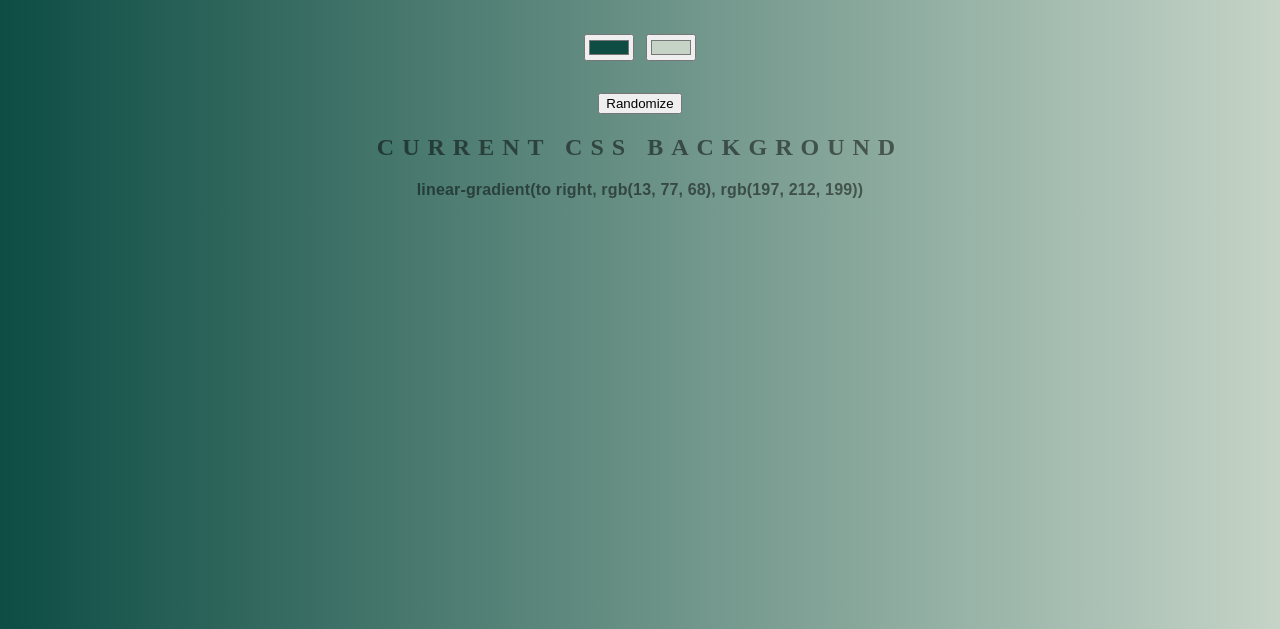
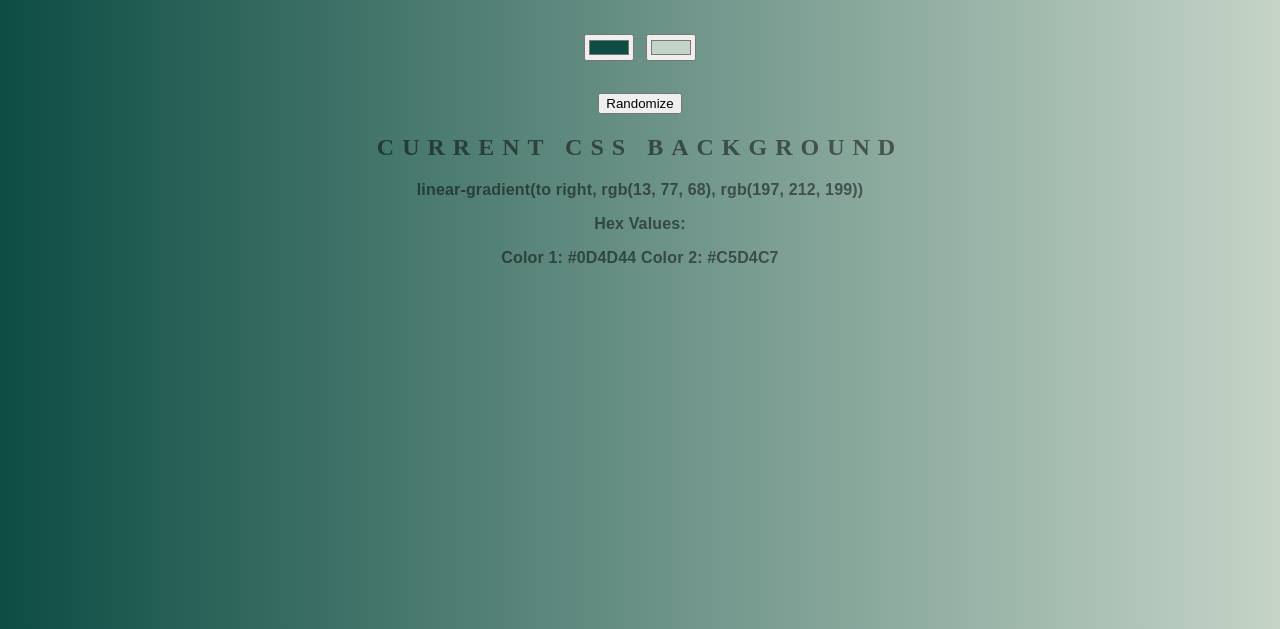
Before and after one commit to JustNesh/background-generator, a website: page index.html in a window 1280 px wide. Shown: the part 171-800 px from the top of the page. Drawn offline with Linux system fonts and the light colour scheme.

Commit message:
Adding package.json and updating files

```diff
--- a/index.html
+++ b/index.html
@@ -22,6 +22,8 @@
     <br><button id="random-button">Randomize</button>
     <h2>Current CSS Background</h2>
     <h3></h3>
+    <h3>Hex Values:</h3>
+    <h3></h3>
     <script type="text/javascript" src="script.js"></script>
 </body>
 </html>
--- a/script.js
+++ b/script.js
@@ -3,13 +3,15 @@ const colorWheel2 = document.querySelectorAll('input')[1]
 // const enterButton = document.querySelector('button')
 const body = document.querySelector('body')
 const h3 = document.querySelector('h3')
+const h32 = document.querySelectorAll('h3')[2]
 const randomButton = document.querySelector("#random-button")
 // document.querySelector("body").style.background = `linear-gradient(to right, ${colorWheel1.value}, ${colorWheel2.value})`
 
 //First 2 functions were justin's idea
 
-function printColorHashToPage(background_value){
+function printColorHashToPage(background_value,color1,color2){
     h3.textContent = `${background_value}`
+    h32.textContent = `Color 1: ${color1} Color 2: ${color2}`
 }
 
 // function colorChanger(){
@@ -41,7 +43,7 @@ function randomColorBackground(){
     colorWheel1.value=color1
     colorWheel2.value=color2
     document.body.style.background = `linear-gradient(to right, rgb(${randomList[0]},${randomList[1]},${randomList[2]}), rgb(${randomList[3]},${randomList[4]},${randomList[5]}))`;
-    printColorHashToPage(document.body.style.background)
+    printColorHashToPage(document.body.style.background,color1,color2)
 }
 
 function randomClickColorBackground(){
@@ -52,9 +54,9 @@ function randomClickColorBackground(){
 
 function setGradient(){
     body.style.background = `linear-gradient(to right, ${colorWheel1.value}, ${colorWheel2.value})`
-    printColorHashToPage(body.style.background);
     colorWheel1.setAttribute('value',colorWheel1.value)
     colorWheel2.setAttribute('value',colorWheel2.value)
+    printColorHashToPage(body.style.background,colorWheel1.value,colorWheel2.value);
 }
 
 function colorFuckery(){
```
Also changed, not shown: package.json (added, +19 -0 lines).
